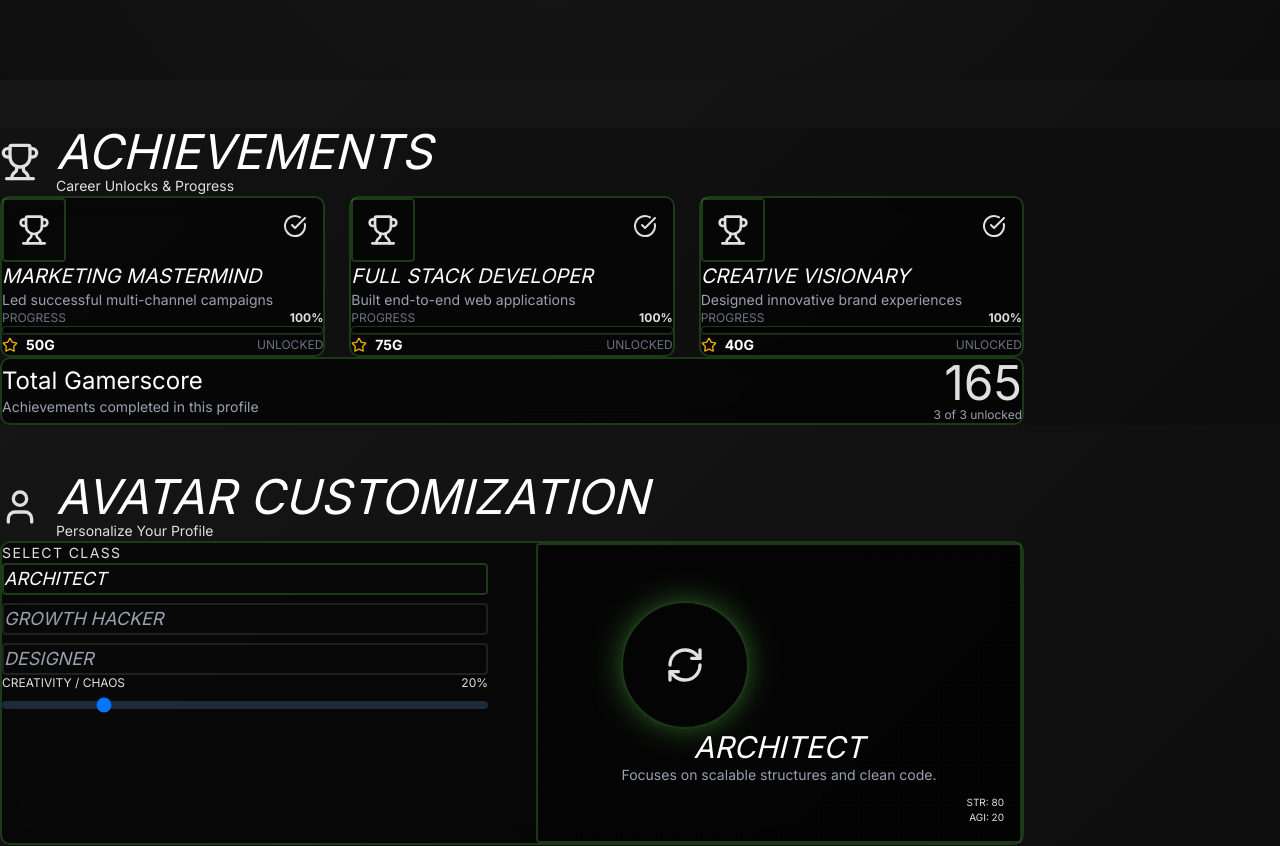
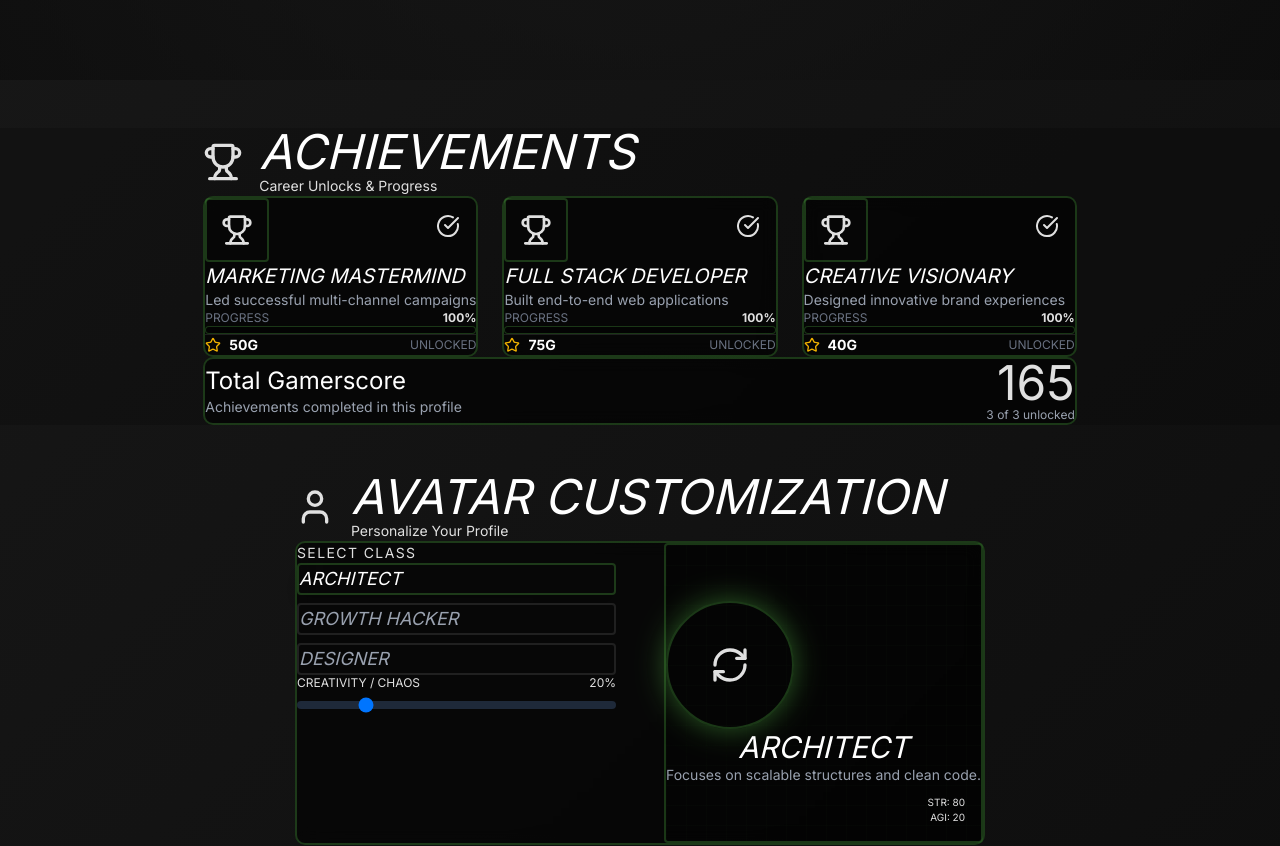
Before and after one commit to bkvale/benkvale, a Next.js app: page / in a window 1280 px wide. Shown: the part 720-1566 px from the top of the page. Built offline with nearby package versions, Linux system fonts and the light colour scheme.

Commit message:
Fix section centering with CSS flexbox - ensure all sections center their content

```diff
--- a/app/globals.css
+++ b/app/globals.css
@@ -66,6 +66,21 @@ body {
   font-family: 'Inter', system-ui, sans-serif;
   overflow-x: hidden;
   position: relative;
+  width: 100%;
+  margin: 0;
+  padding: 0;
+}
+
+main {
+  width: 100%;
+  display: flex;
+  flex-direction: column;
+}
+
+section {
+  width: 100%;
+  display: flex;
+  justify-content: center;
 }
 
 /* Better noise texture overlay using SVG */
--- a/app/page.tsx
+++ b/app/page.tsx
@@ -6,7 +6,7 @@ import ContactSection from '@/components/ContactSection';
 
 export default function Page() {
   return (
-    <main className="relative z-10 flex flex-col gap-12 w-full">
+    <main className="relative z-10 flex flex-col gap-12 w-full min-h-screen items-center">
       <Hero />
       <WorkSection />
       <LabSection />
--- a/components/Hero.tsx
+++ b/components/Hero.tsx
@@ -37,9 +37,9 @@ export default function Hero() {
           </div>
         </div>
 
-        <div className="max-w-5xl mx-auto px-6 z-10 pt-24 w-full">
-          <div className="w-full">
-            <div className="mb-12 space-y-2 w-full">
+        <div className="max-w-5xl mx-auto px-6 z-10 pt-24">
+          <div>
+            <div className="mb-12 space-y-2">
               <div className="inline-block px-4 py-2 bg-xbox-green/20 border border-xbox-glow rounded-full">
                 <span className="font-tech text-sm text-xbox-glow uppercase tracking-wider">
                   ⚡ Player Profile
```
